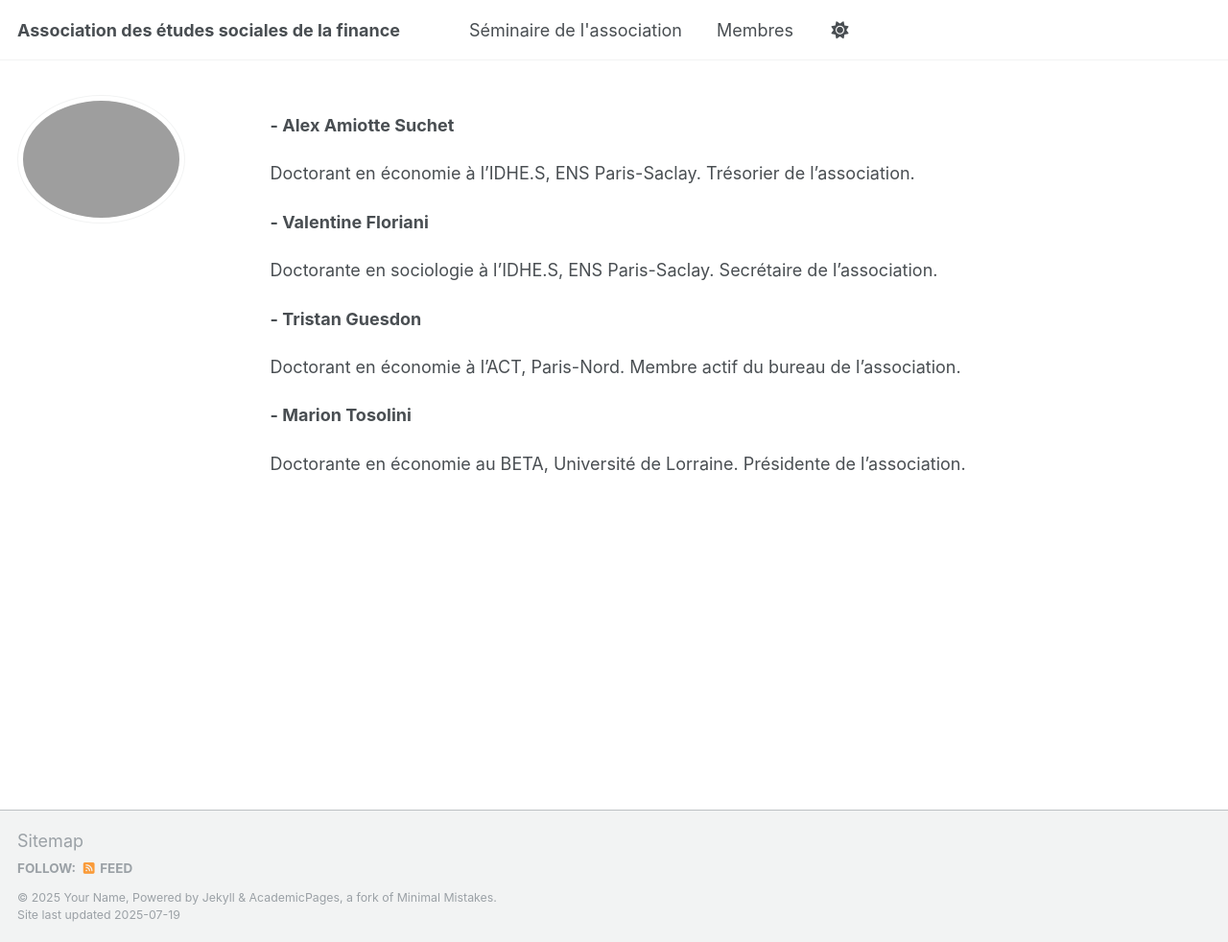
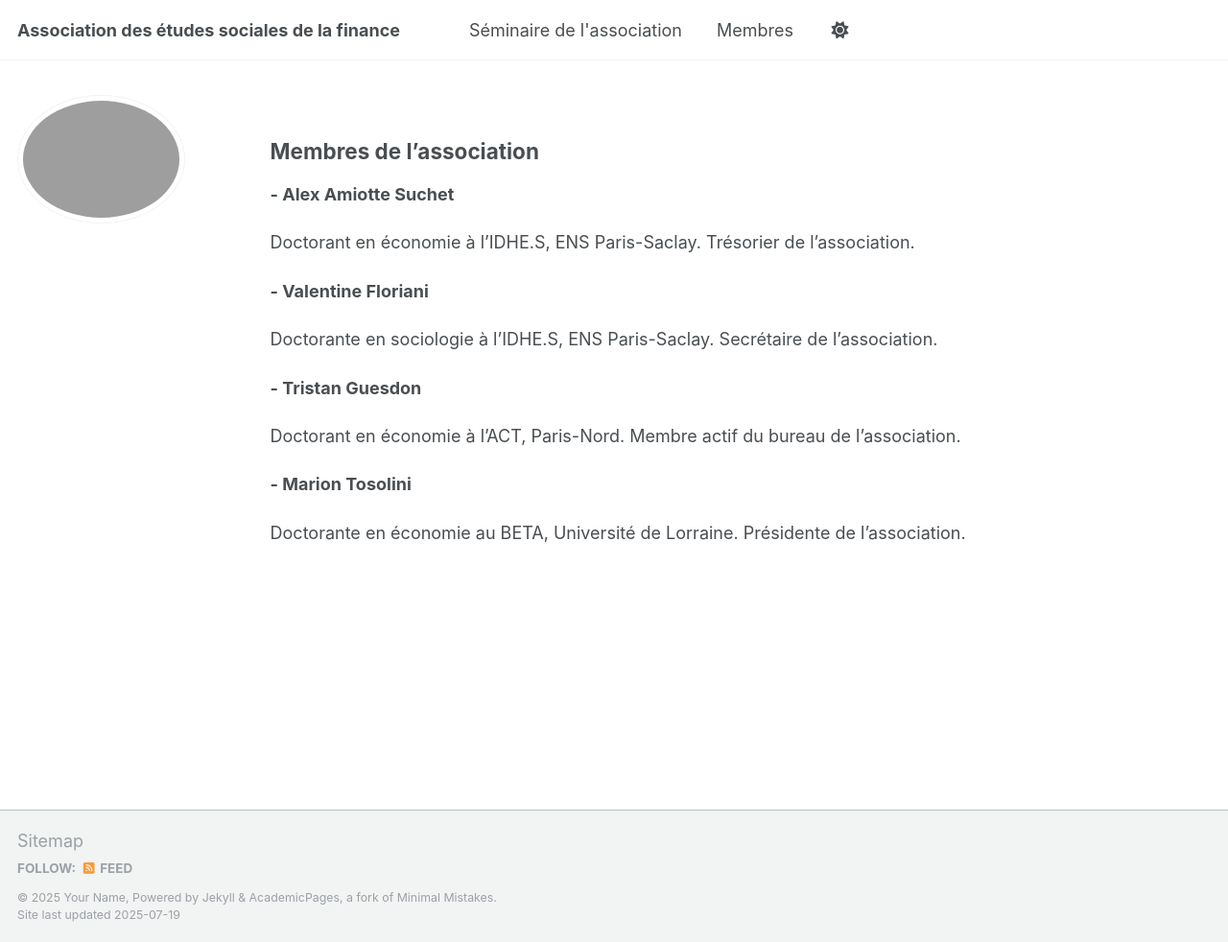
Before and after one commit to ssfa-aesf/ssfa-aesf.github.io, a Jekyll site: the page built from _pages/membres.md, in a window 1280 px wide and 982 px high. Shown: the whole window at 96% size. Built offline with Jekyll 4.4.1, drawn with Linux system fonts in a browser that asks for light colours; a script that is not in the unit is left out.

Commit message:
Update membres.md

```diff
--- a/_pages/membres.md
+++ b/_pages/membres.md
@@ -6,6 +6,8 @@ author_profile: true
 redirect_from:
   - /
 ---
+## Membres de l'association
+
 
 **- Alex Amiotte Suchet**
 
```
